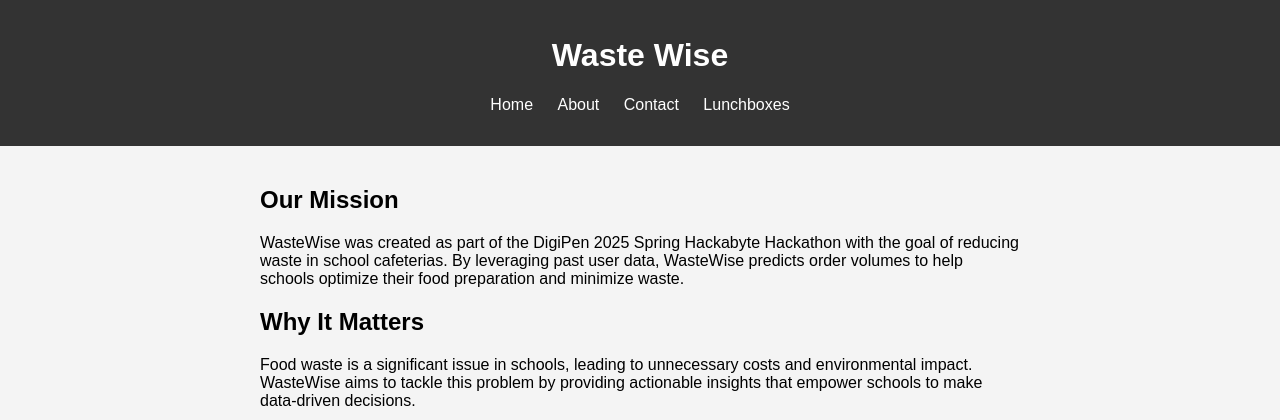
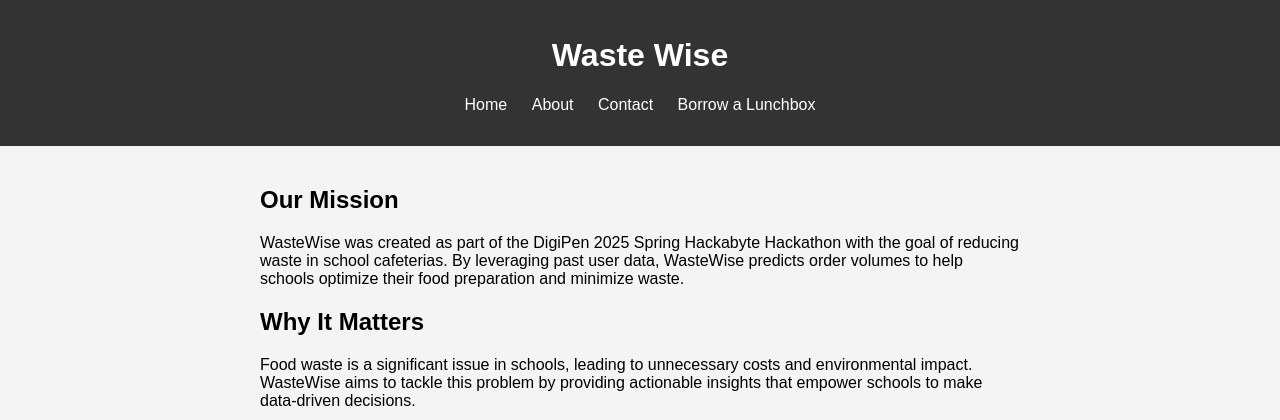
Before and after one commit to Dharveen456/HackabyteSpring2025, a Flask app: page /about in a window 1280 px wide. Shown: the top 420 px of the page. Run offline with Flask 3, Linux system fonts and the light colour scheme; some web fonts are replaced.

Commit message:
updates to main page

```diff
--- a/templates/layout.html
+++ b/templates/layout.html
@@ -15,7 +15,7 @@
                 <li><a href="/">Home</a></li>
                 <li><a href="/about">About</a></li>
                 <li><a href="/contact" aria-disabled="true">Contact</a></li>
-                <li><a href="/lunchboxes">Lunchboxes</a></li>
+                <li><a href="/lunchboxes">Borrow a Lunchbox</a></li>
             </ul>
         </nav>
     </header>
```
